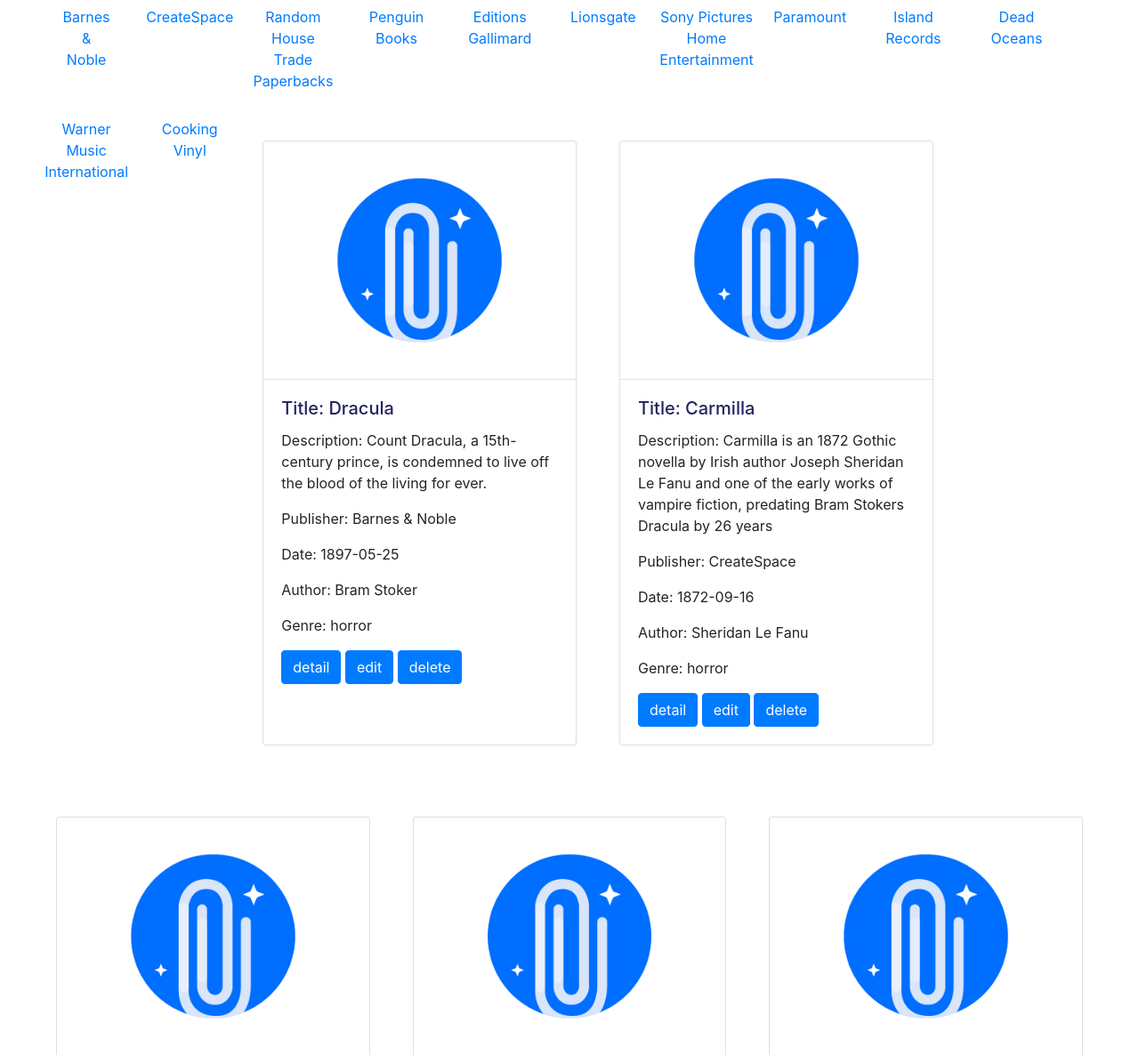
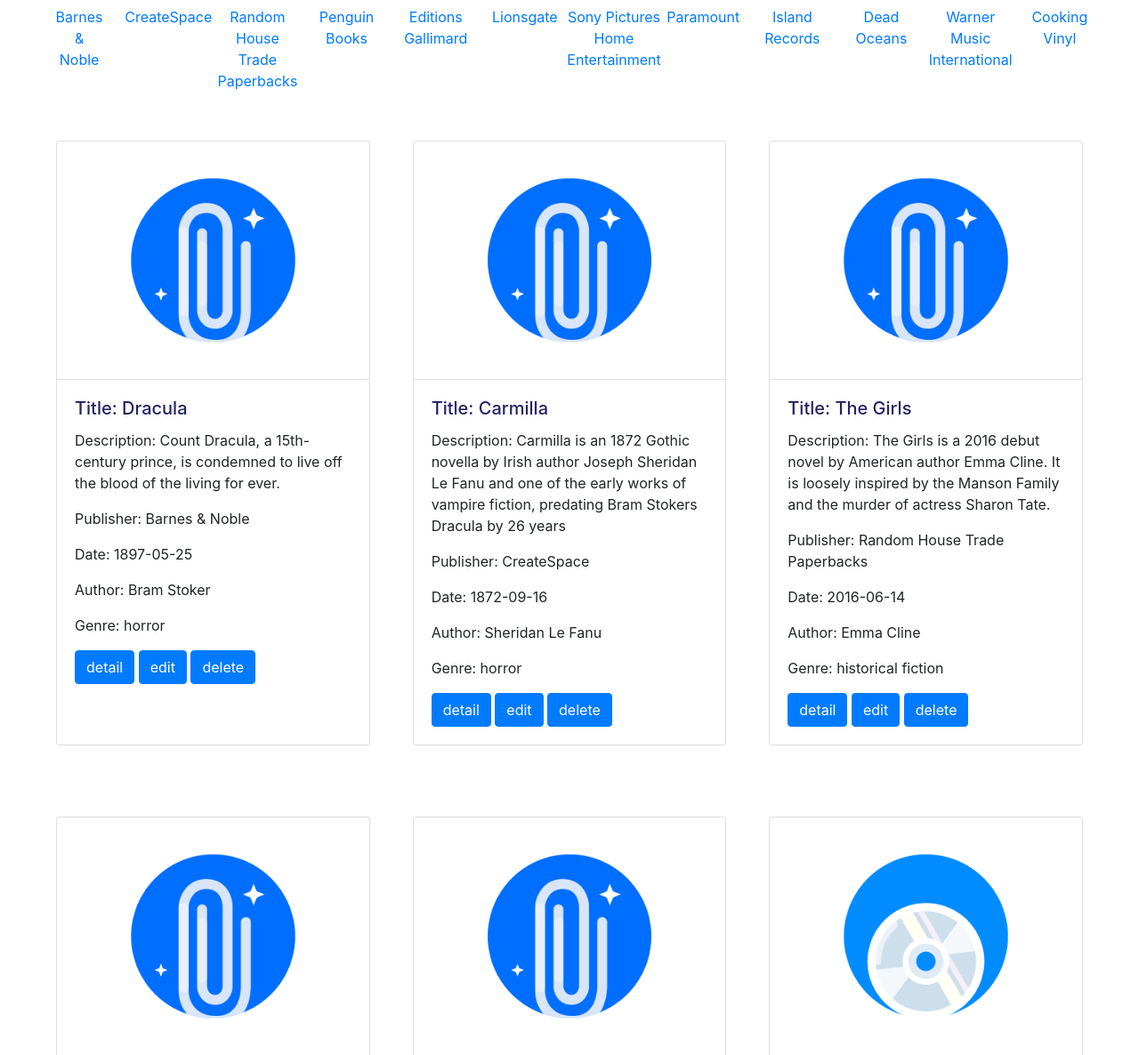
Before and after one commit to Cosmic0wl/FSWD70-CodeReview10-ValentinaPanetta, a PHP site: page /library.php in a window 1280 px wide. Shown: the part 56-1242 px from the top of the page at 89% size. Run offline with PHP 8.4, Linux system fonts and the light colour scheme; data comes from the database, SQL or seed files in the repository.

Commit message:
redone margin

```diff
--- a/classes.php
+++ b/classes.php
@@ -151,7 +151,7 @@
 
         function render() {
             echo '
-            <div class="d-flex justify-content-center col-lg-1 col-md-2 col-sm-12 m-2 px-2">
+            <div class="d-flex justify-content-center col-lg-1 col-md-2 col-sm-12 my-2 px-2">
             <a class="btn btn-link text-decoration-none" href="publisher_list.php?id='.$this->publisher_id.'">'.$this->name.'</a></div>';
         }
 
```
